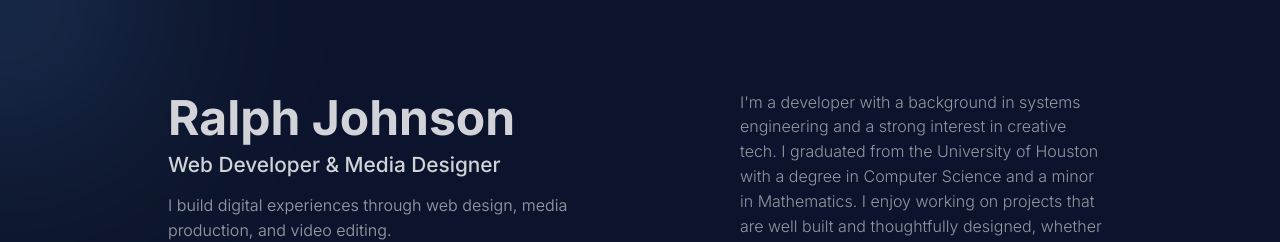
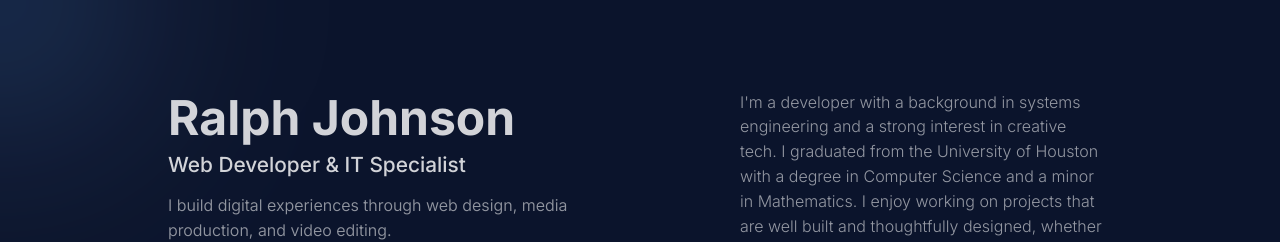
Before and after one commit to isaiahpng/ralphjohnson.site, a React (Create React App) app: page / in a window 1280 px wide. Shown: the top 242 px of the page. Built offline with nearby package versions, Linux system fonts and the light colour scheme.

Commit message:
title update

```diff
--- a/src/App.js
+++ b/src/App.js
@@ -127,7 +127,7 @@ function App() {
       <div className="container">
         <div className="sidebar">
           <h1>Ralph Johnson</h1>
-          <h2>Web Developer & Media Designer</h2>
+          <h2>Web Developer & IT Specialist</h2>
           <p>I build digital experiences through web design, media production, and video editing.</p>
           <nav>
             <ul>
```
